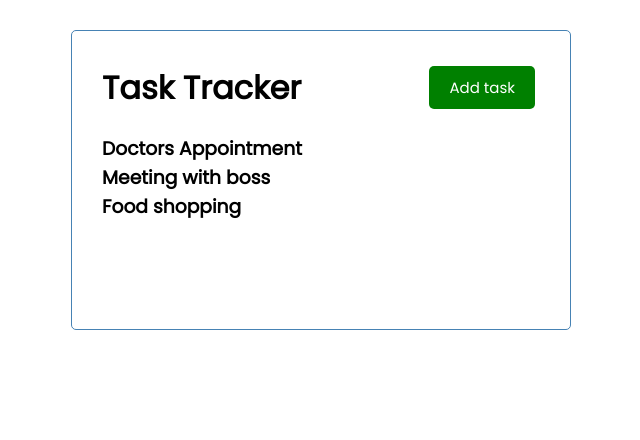
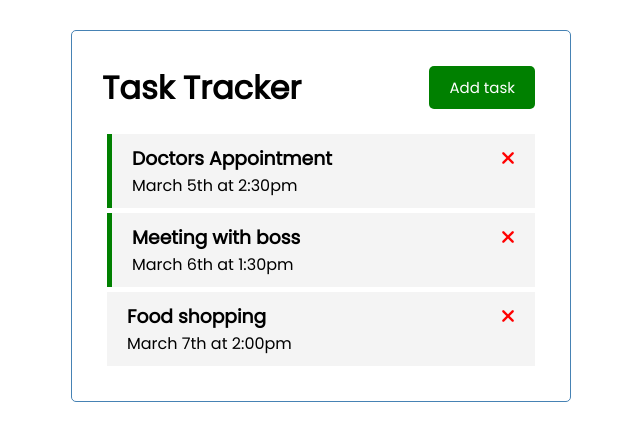
Before and after one commit to YuliiaDikun/vue-task-tracker, a Vue app: page / in a window 1280 px wide. Shown: the top 440 px of the page, without its empty margins (319-959 px from the left). Built offline with nearby package versions, Linux system fonts and the light colour scheme.

Commit message:
create: task comp

```diff
--- a/public/index.html
+++ b/public/index.html
@@ -1,15 +1,26 @@
 <!DOCTYPE html>
 <html lang="">
   <head>
-    <meta charset="utf-8">
-    <meta http-equiv="X-UA-Compatible" content="IE=edge">
-    <meta name="viewport" content="width=device-width,initial-scale=1.0">
-    <link rel="icon" href="<%= BASE_URL %>favicon.ico">
+    <meta charset="utf-8" />
+    <meta http-equiv="X-UA-Compatible" content="IE=edge" />
+    <meta name="viewport" content="width=device-width,initial-scale=1.0" />
+    <link
+      rel="stylesheet"
+      href="https://cdnjs.cloudflare.com/ajax/libs/font-awesome/6.3.0/css/all.min.css"
+      integrity="sha512-SzlrxWUlpfuzQ+pcUCosxcglQRNAq/DZjVsC0lE40xsADsfeQoEypE+enwcOiGjk/bSuGGKHEyjSoQ1zVisanQ=="
+      crossorigin="anonymous"
+      referrerpolicy="no-referrer"
+    />
+    <link rel="icon" href="<%= BASE_URL %>favicon.ico" />
     <title><%= htmlWebpackPlugin.options.title %></title>
   </head>
   <body>
     <noscript>
-      <strong>We're sorry but <%= htmlWebpackPlugin.options.title %> doesn't work properly without JavaScript enabled. Please enable it to continue.</strong>
+      <strong
+        >We're sorry but <%= htmlWebpackPlugin.options.title %> doesn't work
+        properly without JavaScript enabled. Please enable it to
+        continue.</strong
+      >
     </noscript>
     <div id="app"></div>
     <!-- built files will be auto injected -->
--- /dev/null
+++ b/src/components/Task.vue
@@ -0,0 +1,37 @@
+<template>
+  <div :class="[task.reminder ? 'reminder': '', 'task']">
+    <h3>{{ task.text }}
+        <i class="fas fa-times"></i>
+    </h3>
+    <p>{{ task.day }}</p>
+  </div>
+</template>
+
+<script>
+export default {
+  name: "MyTask",
+  props: {
+    task: Object,
+  },
+};
+</script>
+
+<style scope>
+.fas {
+  color: red;
+}
+.task {
+  background: #f4f4f4;
+  margin: 5px;
+  padding: 10px 20px;
+  cursor: pointer;
+}
+.task.reminder {
+  border-left: 5px solid green;
+}
+.task h3 {
+  display: flex;
+  align-items: center;
+  justify-content: space-between;
+}
+</style>
--- a/src/components/Tasks.vue
+++ b/src/components/Tasks.vue
@@ -1,14 +1,18 @@
 <template>
   <div :key="task.id" v-for="task in tasks">
-    <h3>{{ task.text }}</h3>
+   <MyTask :task="task"/>
   </div>
 </template>
 
 <script>
+import MyTask from './Task'
 export default {
   name: "MyTasks",
   props: {
     tasks: Array,
   },
+  components: {
+    MyTask
+  }
 };
 </script>
```
